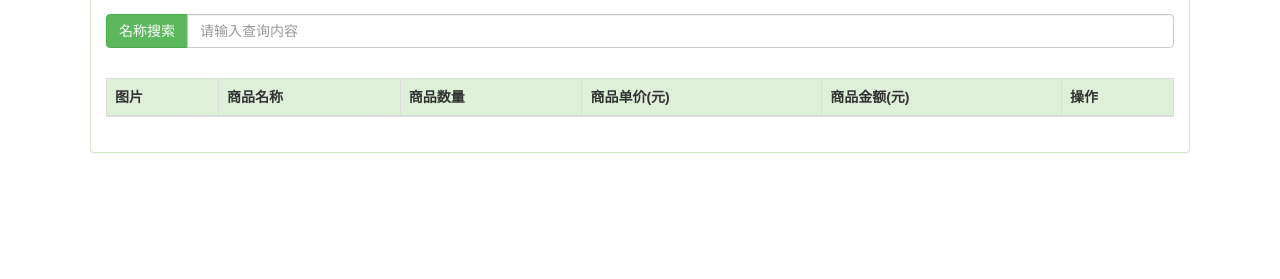
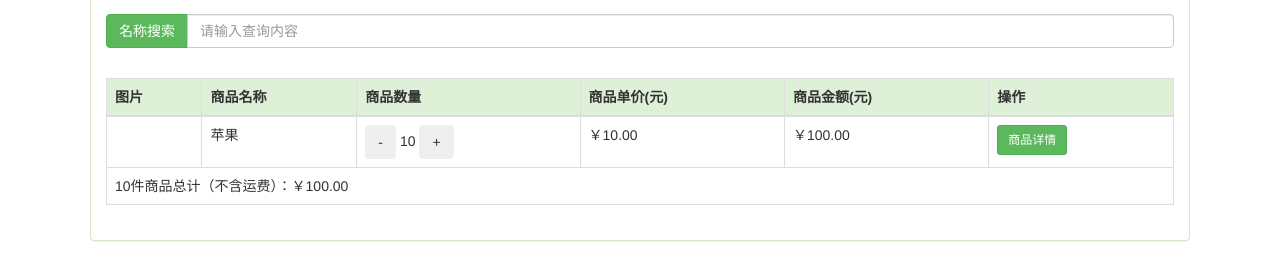
Before and after one commit to 411426414/WebCourse, a plain HTML site: page Vue/Vue测试监听查询购物车数量及金额变化/index.html in a window 1280 px wide. Shown: the part 113-392 px from the top of the page. Drawn offline with nearby package versions, Linux system fonts and the light colour scheme; files whose address does not match are found by name.

Commit message:
添加表格主体

```diff
--- a/Vue/Vue测试监听查询购物车数量及金额变化/index.html
+++ b/Vue/Vue测试监听查询购物车数量及金额变化/index.html
@@ -38,6 +38,23 @@
                             <th>操作</th>
                         </tr>
                     </thead>
+                    <tbody>
+                        <tr>
+                            <td></td>
+                            <td>苹果</td>
+                            <td>
+                                <button class="btn">-</button>
+                                10
+                                <button class="btn">+</button>
+                            </td>
+                            <td>￥10.00</td>
+                            <td>￥100.00</td>
+                            <td><button class="btn btn-success btn-sm">商品详情</button></td>
+                        </tr>
+                        <tr text-center>
+                            <td colspan="6">10件商品总计（不含运费）：￥100.00</td>
+                        </tr>
+                    </tbody>
                 </table>
             </div>
         </div>
```
